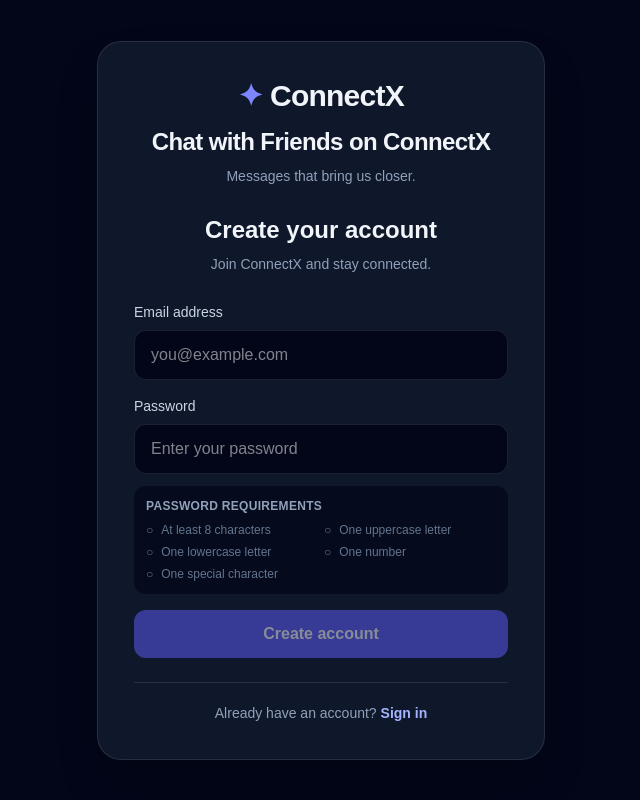
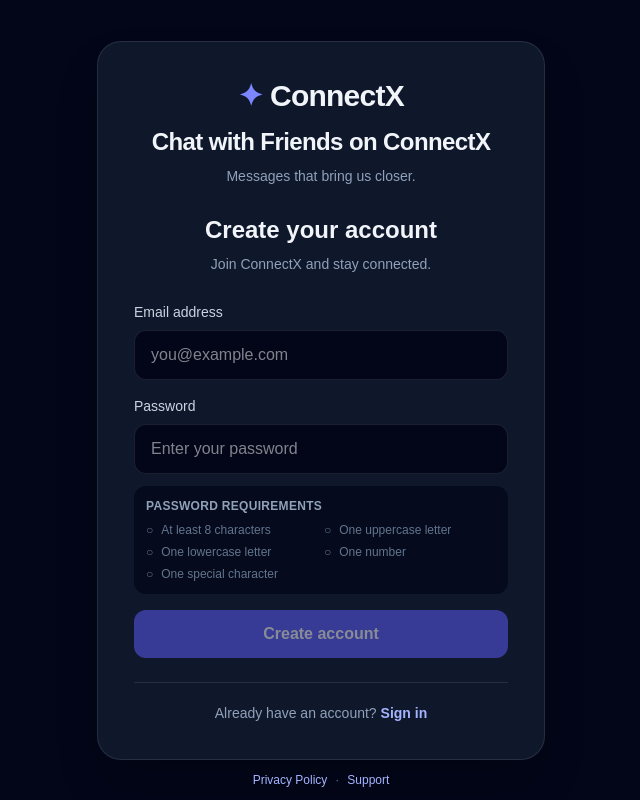
Before and after one commit to samarthtgg/connectx, a Next.js app in the folder connectx-app/: page / in a window 1280 px wide. Shown: the whole page, without its empty margins (319-959 px from the left). Built offline with nearby package versions, Linux system fonts and the light colour scheme; no server answers.

Commit message:
Expose privacy and support links on ConnectX sign-in

```diff
--- a/connectx-app/app/page.tsx
+++ b/connectx-app/app/page.tsx
@@ -272,6 +272,11 @@ export default function Home() {
         )}
       </section>
 
+      <footer className="absolute bottom-3 left-0 right-0 text-center text-xs text-slate-500">
+        <a href="/privacy" className="text-indigo-300 hover:text-indigo-200">Privacy Policy</a>
+        <span className="px-2">·</span>
+        <a href="mailto:kumbharsamarth1724@gmail.com" className="text-indigo-300 hover:text-indigo-200">Support</a>
+      </footer>
     </main>
   );
 }
```
